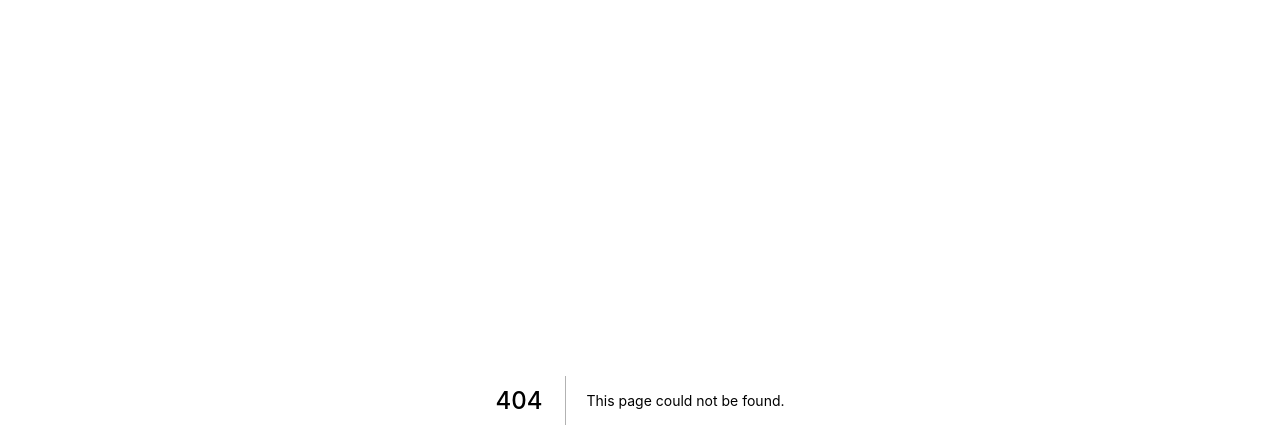
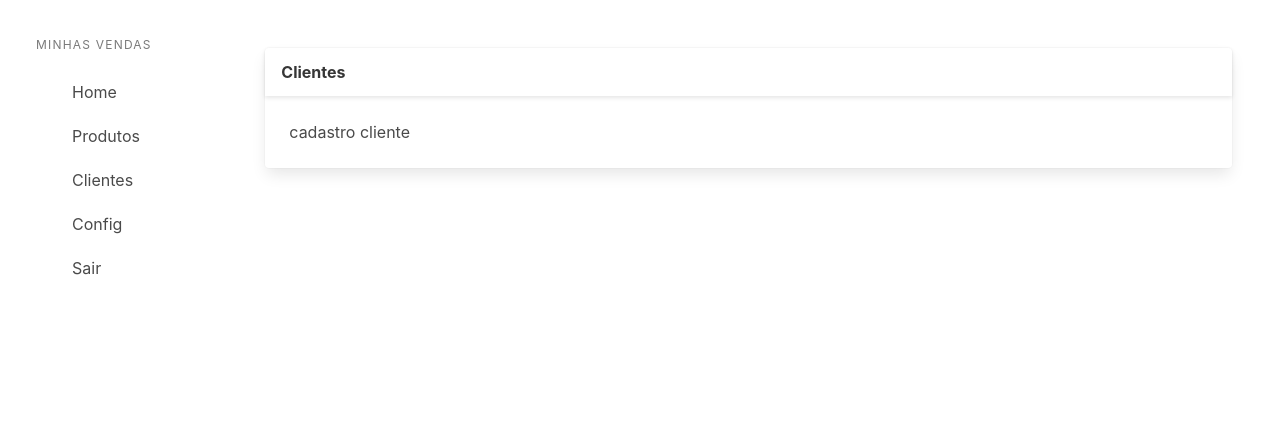
Before and after one commit to DevFullStack-Franklyn-R-Silva/Sistema-de-Vendas-Fullstack-Next.js-Spring-Boot-React-TS-e-Jasper-Reports, a Next.js app in the folder frontend/: page /cadastros/clientes in a window 1280 px wide. Before the commit this address had no page. Shown: the top 448 px of the page. Built offline with nearby package versions, Linux system fonts and the light colour scheme.

Commit message:
Iniciando a tela de clientes

```diff
--- a/frontend/package.json
+++ b/frontend/package.json
@@ -11,6 +11,7 @@
   "dependencies": {
     "axios": "^1.1.2",
     "bulma": "0.9.2",
+    "formik": "^2.2.9",
     "next": "12.3.1",
     "react": "18.2.0",
     "react-dom": "18.2.0",
--- /dev/null
+++ b/frontend/src/components/clientes/cadastro/index.tsx
@@ -0,0 +1,5 @@
+import { Layout } from "components/layout";
+
+export const CadastroCliente: React.FC = () => {
+    return <Layout titulo="Clientes">cadastro cliente</Layout>;
+};
--- /dev/null
+++ b/frontend/src/components/clientes/index.ts
@@ -0,0 +1 @@
+export { CadastroCliente } from "./cadastro";
--- a/frontend/src/components/index.ts
+++ b/frontend/src/components/index.ts
@@ -1,3 +1,4 @@
 export { Layout } from "./layout";
 export { CadastroProdutos, ListagemProdutos } from "./produtos";
 export { Input, Message, Loader } from "./common";
+export { CadastroCliente } from "./clientes";
--- a/frontend/src/components/layout/menu/index.tsx
+++ b/frontend/src/components/layout/menu/index.tsx
@@ -7,6 +7,7 @@ export const Menu: React.FC = () => {
             <ul className="menu-list">
                 <MenuItem href="/" label="Home" />
                 <MenuItem href="/consultas/produtos" label="Produtos" />
+                <MenuItem href="/cadastros/clientes" label="Clientes" />
                 <MenuItem href="/" label="Config" />
                 <MenuItem href="/" label="Sair" />
             </ul>
--- /dev/null
+++ b/frontend/src/pages/cadastros/clientes/index.tsx
@@ -0,0 +1,3 @@
+import { CadastroCliente } from "components";
+
+export default CadastroCliente;
```
Also changed, not shown: frontend/src/components/clientes/cadastro/form.tsx (added), 2 other files (tests, documents, lock files or other folders).
